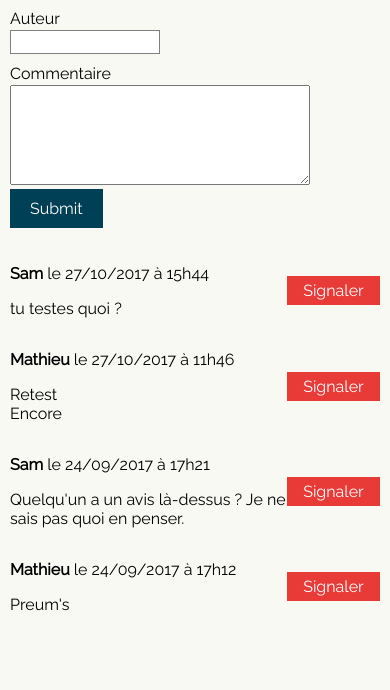
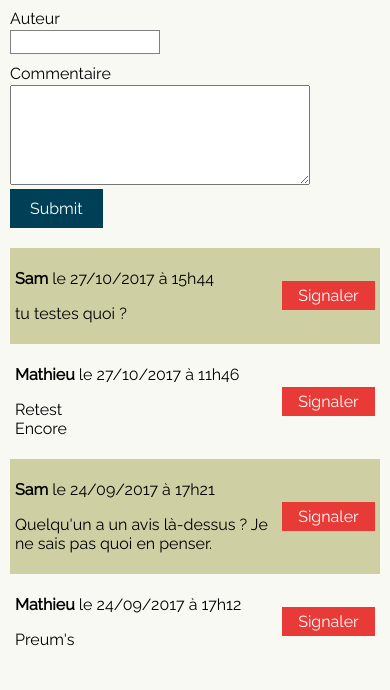
Before and after one commit to SylvainDep/Projet-4, a PHP site: page /index.php?action=post&id=2 in a window 390 px wide. Shown: the part 665-1355 px from the top of the page. Before the commit the page ends 1276 px from the top, so only its background shows below. Run offline with PHP 8.4, Linux system fonts and the light colour scheme; data comes from the database, SQL or seed files in the repository; some libraries are stand-ins or nearby versions.

Commit message:
refined responsive behaviour + comment styling

```diff
--- /dev/null
+++ b/public/css/mobile.css
@@ -0,0 +1,9 @@
+@media screen and (max-width: 500px) {
+    header {
+        justify-content: space-around;
+    }
+
+    header > a {
+        margin-left: 0;
+    }
+}
--- a/public/css/style.css
+++ b/public/css/style.css
@@ -63,6 +63,11 @@ p, label, a, input[type=submit] {
     background-color: #004056;
     text-decoration: none;
     margin: 40px 0px;
+}
+
+.commentblock:nth-child(even) {
+    background-color: #CFCFA4;
+    padding: 5px;
 }
 
 .signalcontainer {
@@ -208,6 +213,12 @@ input[type=submit] {
     display: flex;
     justify-content: space-between;
     align-items: center;
+    padding: 5px;
+}
+
+.commententry {
+    max-width: calc(100% - 100px);
+    word-wrap: break-word;
 }
 
 /* BLOG LIST */
--- a/view/frontend/template.php
+++ b/view/frontend/template.php
@@ -4,6 +4,7 @@
         <meta charset="utf-8" />
         <title><?= $title ?></title>
         <link href="public/css/style.css" rel="stylesheet" />
+        <link href="public/css/mobile.css" rel="stylesheet" />
         <link href="https://fonts.googleapis.com/css?family=Lato|Raleway" rel="stylesheet">
         <meta name="viewport" content="width=device-width">
         <link rel="stylesheet" href="https://use.fontawesome.com/releases/v5.1.0/css/all.css" integrity="sha384-lKuwvrZot6UHsBSfcMvOkWwlCMgc0TaWr+30HWe3a4ltaBwTZhyTEggF5tJv8tbt" crossorigin="anonymous">
```
